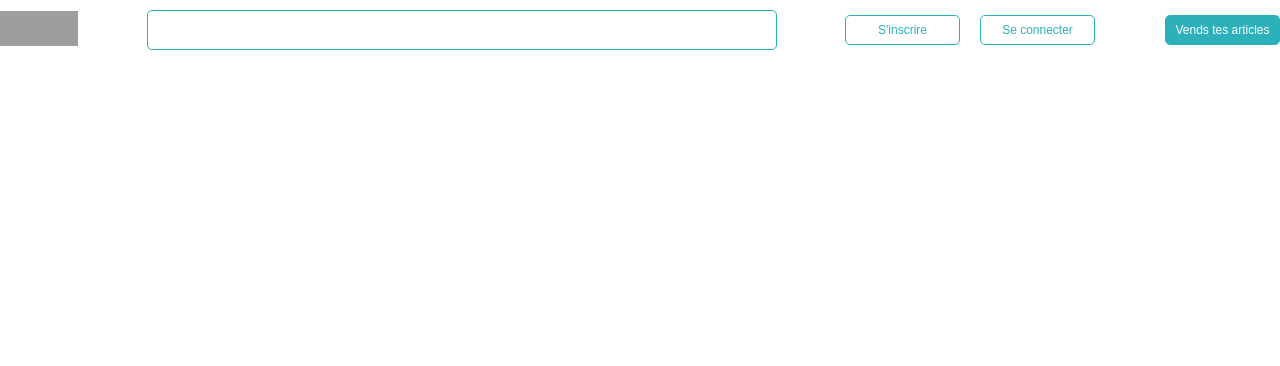
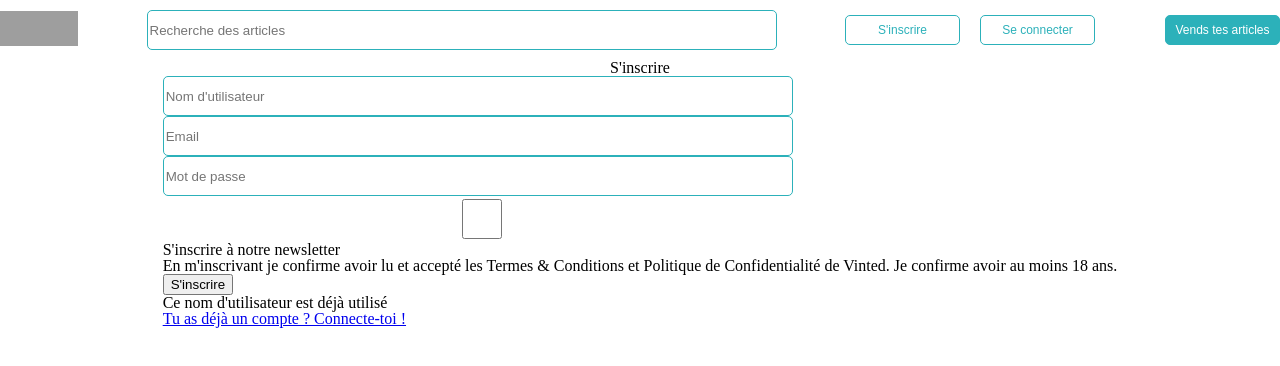
Before and after one commit to Hyzeuline/vinted-front, a React (Vite) app: page /signup in a window 1280 px wide. Shown: the top 366 px of the page. Built offline with nearby package versions, Linux system fonts and the light colour scheme; grey boxes are pictures that could not be loaded.

Commit message:
creation pages login et signup

```diff
--- a/package.json
+++ b/package.json
@@ -11,6 +11,7 @@
   },
   "dependencies": {
     "axios": "^1.11.0",
+    "js-cookie": "^3.0.5",
     "react": "^19.1.1",
     "react-dom": "^19.1.1",
     "react-router-dom": "^7.8.2"
--- a/src/App.css
+++ b/src/App.css
@@ -169,3 +169,23 @@ article {
   margin-top: 32px;
   cursor: pointer;
 }
+
+/* ------------------------------------------------------------------------------------------------------------------
+------------------------------------------------------------------------------------------------------------------
+------------------------------------------------------------------------------------------------------------------
+----------------------------------------------------- SIGN UP-----------------------------------------------------
+------------------------------------------------------------------------------------------------------------------
+------------------------------------------------------------------------------------------------------------------
+------------------------------------------------------------------------------------------------------------------ */
+
+.formulaire {
+  display: flex;
+  flex-direction: column;
+  justify-content: center;
+  align-items: center;
+}
+
+form > div {
+  display: flex;
+  flex-direction: column;
+}
--- a/src/App.jsx
+++ b/src/App.jsx
@@ -3,6 +3,9 @@ import { BrowserRouter as Router, Routes, Route, Link } from "react-router-dom";
 import Header from "./components/Header";
 import Home from "./pages/Home";
 import Offer from "./pages/Offer";
+import NoMatch from "./pages/NoMatch";
+import SignUp from "./pages/SignUp";
+import Login from "./pages/Login";
 
 function App() {
   return (
@@ -10,7 +13,10 @@ function App() {
       <Header />
       <Routes>
         <Route path="/" element={<Home />} />
-        <Route path="/Offer/:id" element={<Offer />} />
+        <Route path="/offer/:id" element={<Offer />} />
+        <Route path="*" element={<NoMatch />} />
+        <Route path="/signup" element={<SignUp />} />
+        <Route path="/login" element={<Login />} />
       </Routes>
     </Router>
   );
--- a/src/components/Header.jsx
+++ b/src/components/Header.jsx
@@ -8,11 +8,15 @@ const Header = () => {
         <Link to="/">
           <img src={logo} alt="logo-vinted" />
         </Link>{" "}
-        <input></input>
+        <input placeholder="Recherche des articles" type="text" />
         <div className="header-button">
           <div className="inscription-connexion">
-            <button>S'inscrire</button>
-            <button>Se connecter</button>
+            <Link to="/signup">
+              <button>S'inscrire</button>
+            </Link>
+            <Link to="/login">
+              <button>Se connecter</button>
+            </Link>
           </div>
           <div className="publish-article">
             <button>Vends tes articles</button>
--- a/src/pages/Home.jsx
+++ b/src/pages/Home.jsx
@@ -8,11 +8,15 @@ const Home = () => {
 
   useEffect(() => {
     const fetchData = async () => {
-      const response = await axios.get(
-        "https://lereacteur-vinted-api.herokuapp.com/offers"
-      );
-      setData(response.data);
-      setIsLoading(false);
+      try {
+        const response = await axios.get(
+          "https://lereacteur-vinted-api.herokuapp.com/offers"
+        );
+        setData(response.data);
+        setIsLoading(false);
+      } catch (error) {
+        console.log(error.response);
+      }
     };
 
     fetchData();
--- /dev/null
+++ b/src/pages/Login.jsx
@@ -0,0 +1,5 @@
+const Login = () => {
+  return <p>Page de Login</p>;
+};
+
+export default Login;
--- /dev/null
+++ b/src/pages/NoMatch.jsx
@@ -0,0 +1,5 @@
+const NoMatch = () => {
+  return <div>Cette page n'existe pas</div>;
+};
+
+export default NoMatch;
--- a/src/pages/Offer.jsx
+++ b/src/pages/Offer.jsx
@@ -3,7 +3,7 @@ import axios from "axios";
 import { useState, useEffect } from "react";
 
 const Offer = () => {
-  const params = useParams();
+  const { id } = useParams();
   const [data, setData] = useState(null);
   const [isLoading, setIsLoading] = useState(true);
 
@@ -11,14 +11,14 @@ const Offer = () => {
     // appel à l'API pour récupérer les données via axios
     const fetchData = async () => {
       const response = await axios.get(
-        `https://lereacteur-vinted-api.herokuapp.com/offer/${params.id}`
+        `https://lereacteur-vinted-api.herokuapp.com/offer/${id}`
       );
       setData(response.data);
       setIsLoading(false);
     };
 
     fetchData();
-  }, []);
+  }, [id]);
 
   return isLoading ? (
     <p>Chargement ...</p>
--- /dev/null
+++ b/src/pages/SignUp.jsx
@@ -0,0 +1,91 @@
+import { useState } from "react";
+import { Link } from "react-router-dom";
+import Cookies from "js-cookie";
+
+const SignUp = () => {
+  const [name, setName] = useState(Cookies.get("userName") || "");
+  const [email, setEmail] = useState("");
+  const [password, setPassword] = useState("");
+  const [checked, setChecked] = useState(false);
+
+  const handleNameChange = event => {
+    const value = event.target.value;
+    setName(value);
+  };
+
+  const handleEmailChange = event => {
+    const value = event.target.value;
+    setEmail(value);
+  };
+
+  const handlePasswordChange = event => {
+    const value = event.target.value;
+    setPassword(value);
+  };
+
+  const handleSubmit = event => {
+    event.preventDefault();
+    console.log(email, password);
+  };
+
+  const handleChecked = event => {
+    setChecked(event.target.checked);
+  };
+
+  return (
+    <div className="formulaire">
+      <h1>S'inscrire</h1>
+      <form onSubmit={handleSubmit}>
+        <div>
+          <input
+            placeholder="Nom d'utilisateur"
+            type="text"
+            name="name"
+            value={name}
+            onChange={handleNameChange}
+          />
+
+          <input
+            placeholder="Email"
+            type="text"
+            name="email"
+            value={email}
+            onChange={handleEmailChange}
+          />
+          <input
+            placeholder="Mot de passe"
+            type="password"
+            name="password"
+            value={password}
+            onChange={handlePasswordChange}
+          />
+        </div>
+
+        <div>
+          <input
+            type="checkbox"
+            id="newsletter"
+            name="newsletter"
+            checked={checked}
+            onChange={handleChecked}
+          />
+          <label for="newsletter">S'inscrire à notre newsletter</label>
+        </div>
+        <p>
+          En m'inscrivant je confirme avoir lu et accepté les Termes &
+          Conditions et Politique de Confidentialité de Vinted. Je confirme
+          avoir au moins 18 ans.
+        </p>
+        <button onclick={() => {}}>S'inscrire</button>
+        {Cookies.get("userName") !== "" && (
+          <p>Ce nom d'utilisateur est déjà utilisé</p>
+        )}
+        <Link to="/login">
+          <p>Tu as déjà un compte ? Connecte-toi !</p>
+        </Link>
+      </form>
+    </div>
+  );
+};
+
+export default SignUp;
```
Also changed, not shown: 1 other file (tests, documents, lock files or other folders).
